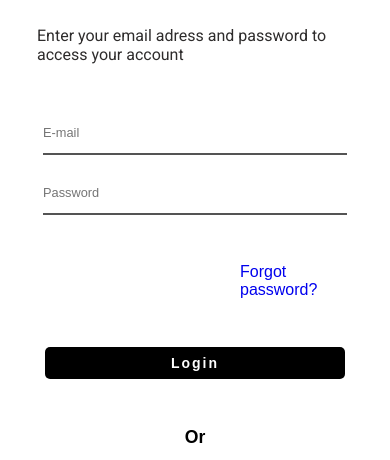
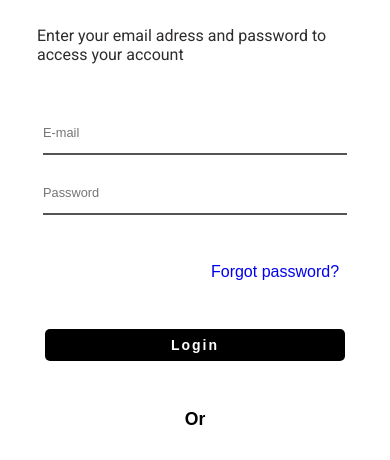
Before and after one commit to eaealana/Login-Interface, a plain HTML site: page index.html in a window 390 px wide. Shown: the part 124-584 px from the top of the page. Drawn offline with Linux system fonts and the light colour scheme.

Commit message:
changed details

```diff
--- a/style.css
+++ b/style.css
@@ -44,7 +44,7 @@ main input {
 }
 
 .new-password {
-    font: 500 1rem 'DM-Sans', sans-serif;
+    font: 500 1rem 'Poppins', sans-serif;
 
     padding: 3rem;
     margin-left: 12rem;
@@ -105,4 +105,11 @@ p {
         margin: 0;
         padding: 0;
     }
+
+    .new-password {
+        font: 500 1rem 'Poppins', sans-serif;
+
+        padding: 3rem;
+        margin-left: 10rem;
+    }
 }
```
